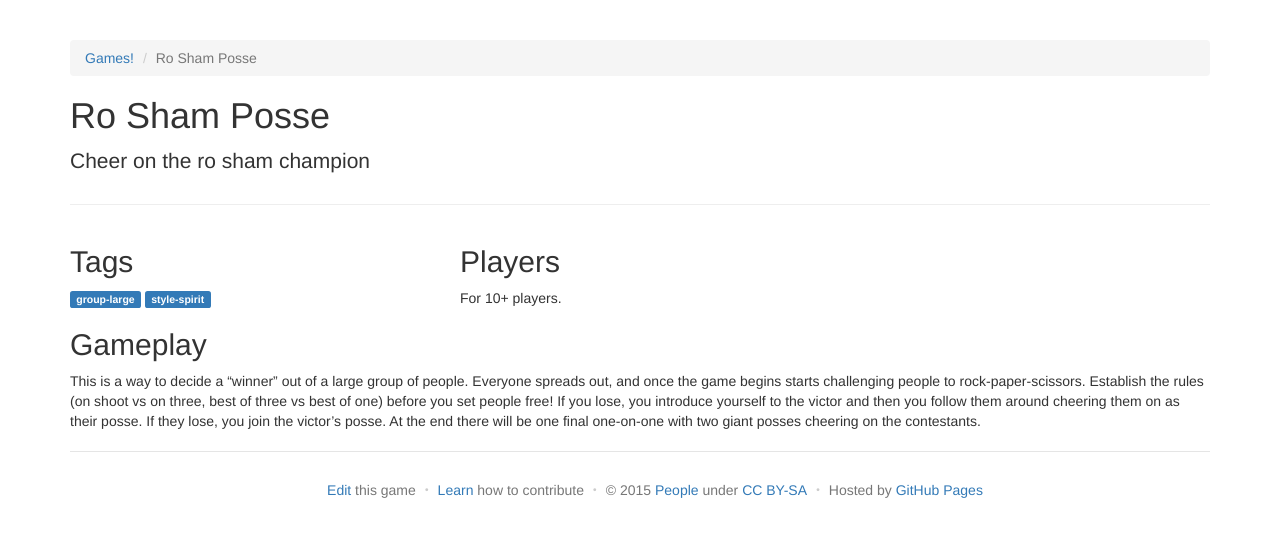
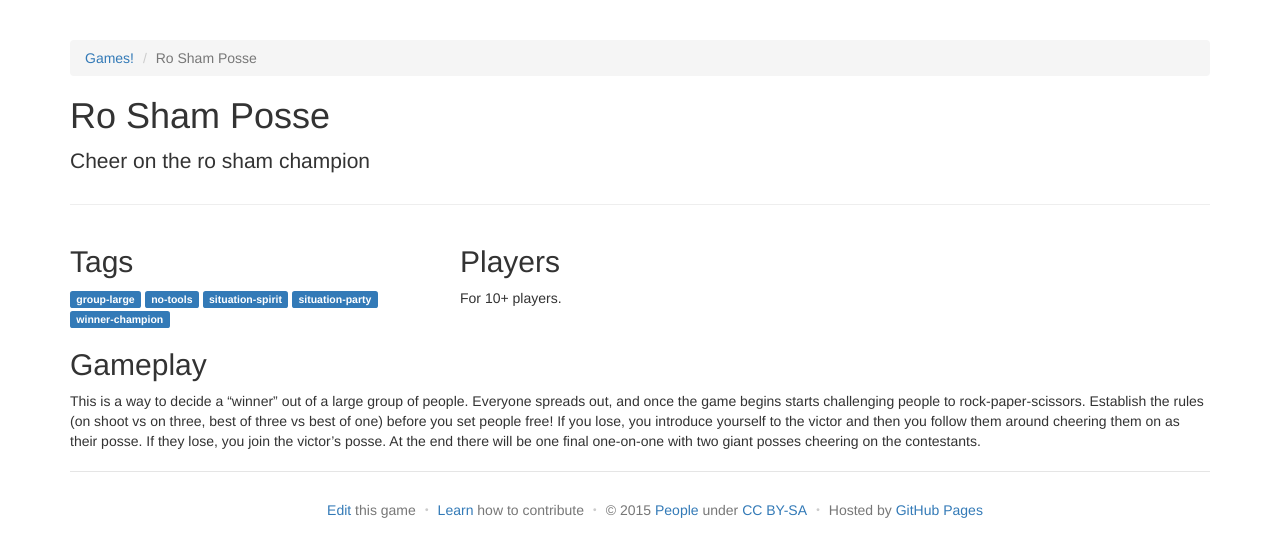
Before and after one commit to davidselassie/games, a Jekyll site: the page built from _games/roshamposse.md, in a window 1280 px wide. Shown: the top 557 px of the page. Built offline with Jekyll 4.4.1, drawn with Linux system fonts in a browser that asks for light colours.

Commit message:
Update roshamposse.md

```diff
--- a/_games/roshamposse.md
+++ b/_games/roshamposse.md
@@ -2,7 +2,10 @@
 title: Ro Sham Posse
 tags:
   - group-large
-  - style-spirit
+  - no-tools
+  - situation-spirit
+  - situation-party
+  - winner-champion
 
 oneliner: Cheer on the ro sham champion
 players: 10+
```
